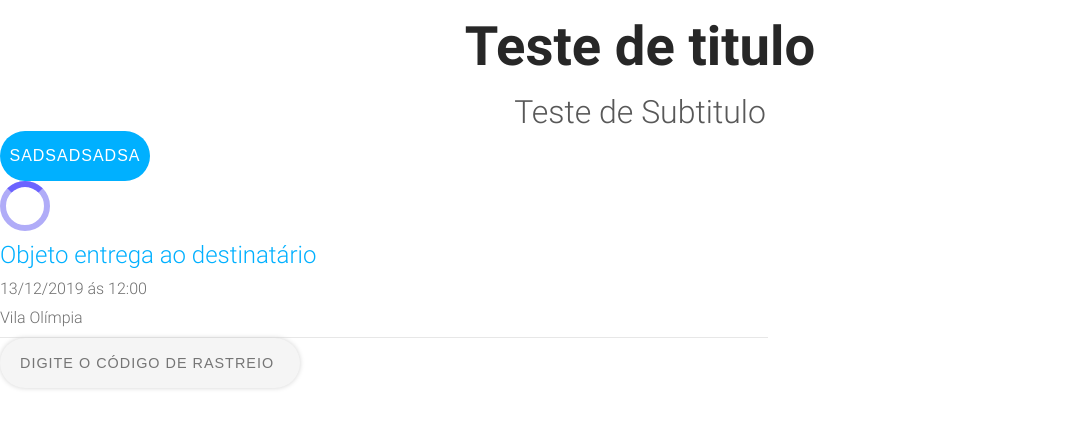
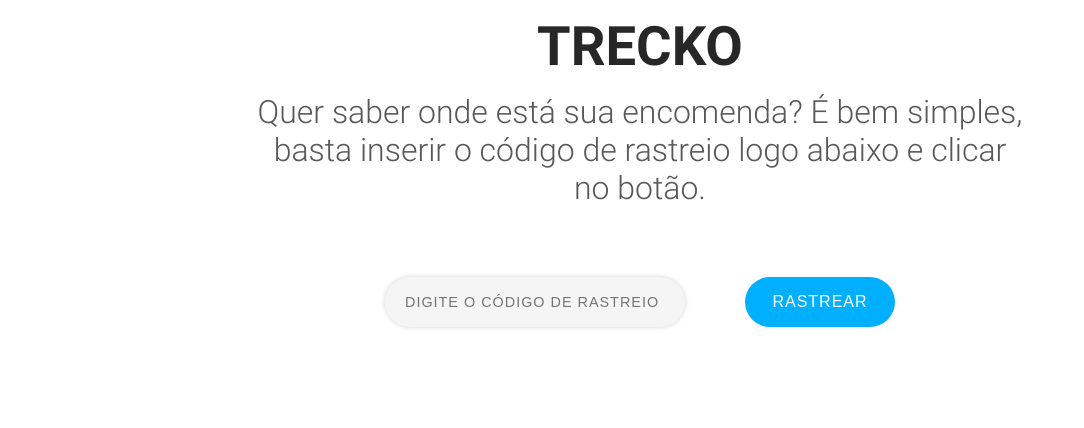
Before and after one commit to LucasED78/trecko-react, a React app: page / in a window 1280 px wide. Shown: the top 428 px of the page, without its empty margins (0-1084 px from the left). Built offline with nearby package versions, Linux system fonts and the light colour scheme.

Commit message:
[ADDED] Main app structure

```diff
--- /dev/null
+++ b/src/App.tsx
@@ -0,0 +1,38 @@
+import React from 'react';
+import Title from './components/Title/Title';
+import Subtitle from './components/Subtitle/Subtitle';
+import FlexRow from './components/StructureComponents/FlexRow/FlexRow';
+import Input from './components/Input/Input';
+import Button from './components/Button/Button';
+import ContentWrapper from './components/ContentWrapper/ContentWrapper';
+import Spacer from './components/Spacer/Spacer';
+
+const App = _ => {
+  return (
+    <ContentWrapper>
+      <>
+        <Title title="TRECKO" />
+
+        <Subtitle subtitle="Quer saber onde está sua encomenda? É bem simples,
+          basta inserir o código de rastreio logo abaixo e clicar
+          no botão." />
+
+          <FlexRow style={{ margin: "70px 0" }}>
+            <>
+              <Input
+                placeholder="Digite o código de rastreio"
+                onInputChanged={console.log}/>
+
+              <Spacer horizontalSpace="30px" />
+
+              <Button onButtonClick={console.log}>
+                Rastrear
+              </Button>
+            </>
+          </FlexRow>
+      </>
+    </ContentWrapper>
+  )
+}
+
+export default App;
--- a/src/index.tsx
+++ b/src/index.tsx
@@ -1,30 +1,6 @@
 import React from 'react';
 import ReactDOM from 'react-dom';
-import Title from './components/Title/Title';
 import './global.css';
-import Subtitle from './components/Subtitle/Subtitle';
-import Button from './components/Button/Button';
-import Loading from './components/Loading/Loading';
-import Order from './components/Order/Order/Order';
-import Divider from './components/Divider/Divider';
-import Input from './components/Input/Input';
-
-class App extends React.Component<{}, {}> {
-  render(){
-    return (
-      <>
-        <Title title="Teste de titulo" />
-        <Subtitle subtitle="Teste de Subtitulo" />
-        <Button onButtonClick={console.log}>
-          sadsadsadsa
-        </Button>
-        <Loading />
-        <Order title="Objeto entrega ao destinatário" date="13/12/2019 ás 12:00" location="Vila Olímpia" />
-        <Divider width="60%" />
-        <Input onInputChanged={console.log} placeholder="Digite o código de rastreio" />
-      </>
-    )
-  }
-}
+import App from './App';
 
 ReactDOM.render(<App/>, document.getElementById('root'));
```
